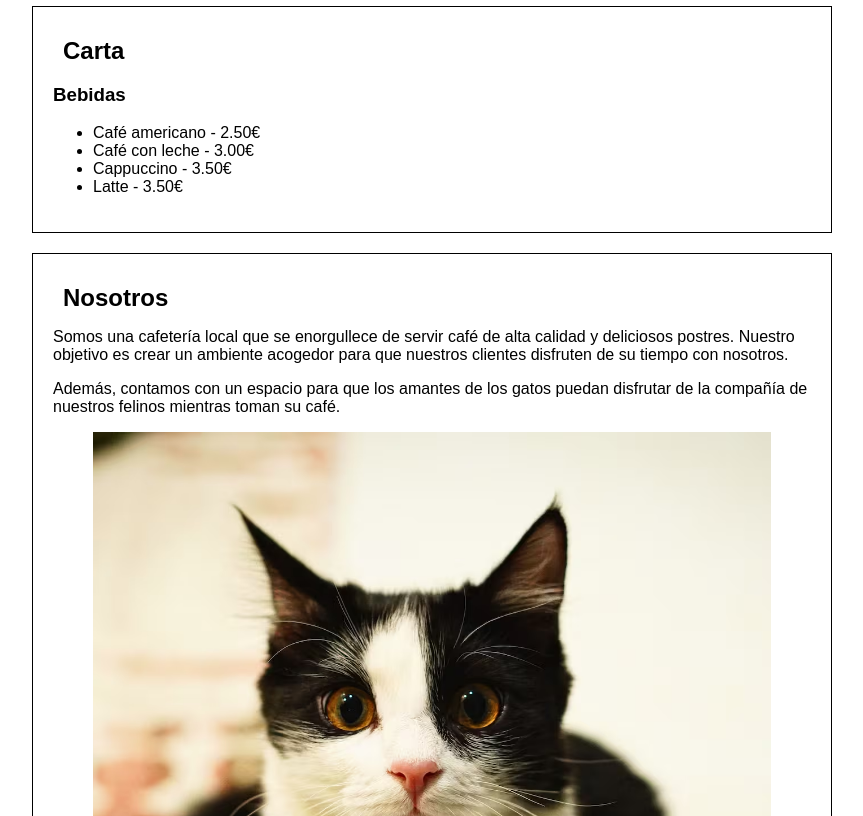
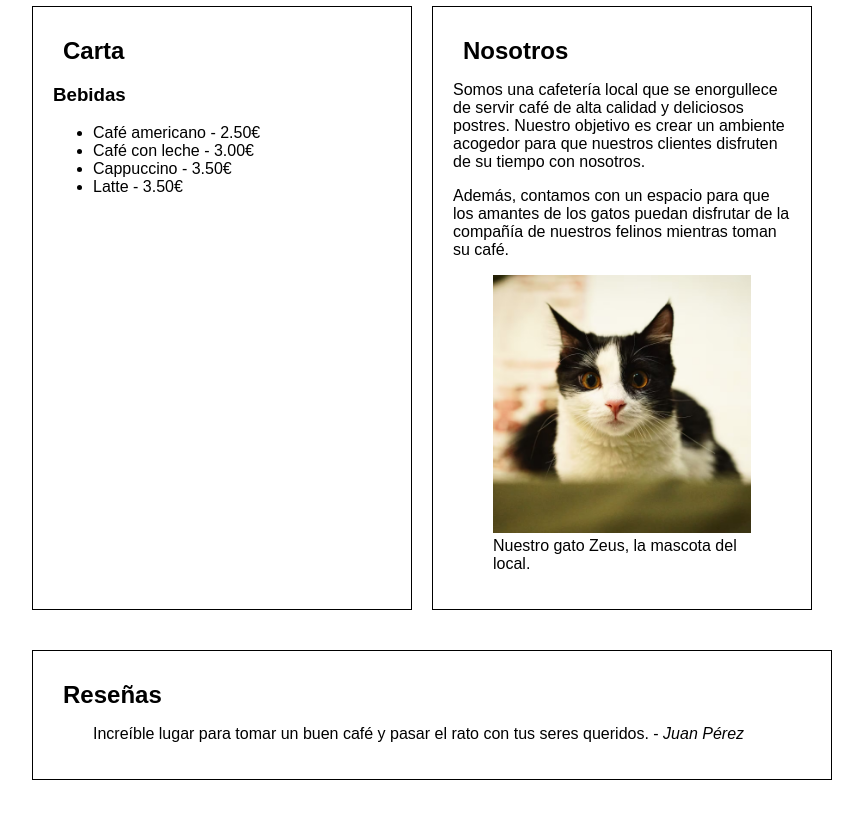
Before and after one commit to OGarciaPerez/cafeteria, a plain HTML site: page index.html in a window 1280 px wide. Shown: the part 108-924 px from the top of the page, without its empty margins (208-1071 px from the left). Drawn offline with Linux system fonts and the light colour scheme.

Commit message:
Layout con Grid

```diff
--- a/style.css
+++ b/style.css
@@ -50,3 +50,13 @@ nav a:focus {
   color: #ffffff;
   box-shadow: 0px 0px 5px #000000;
 }
+
+main {
+  display: grid;
+  grid-template-columns: 1fr 1fr;
+  gap: 20px;
+}
+
+#resenas{
+  grid-column: span 3;
+}
```
